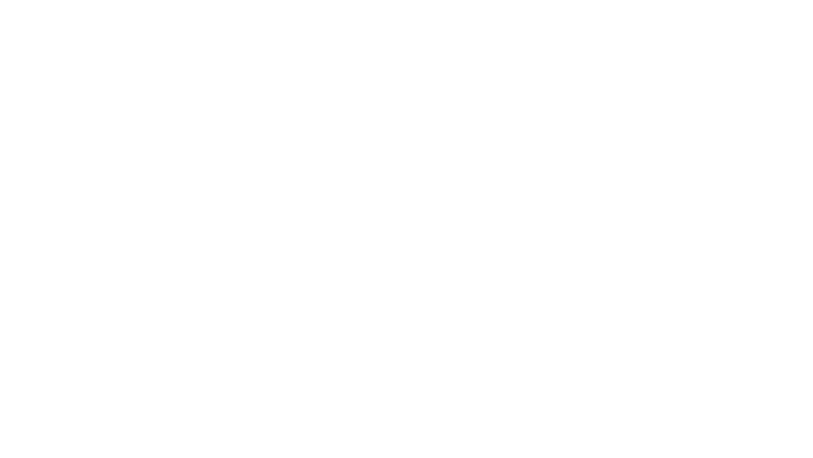
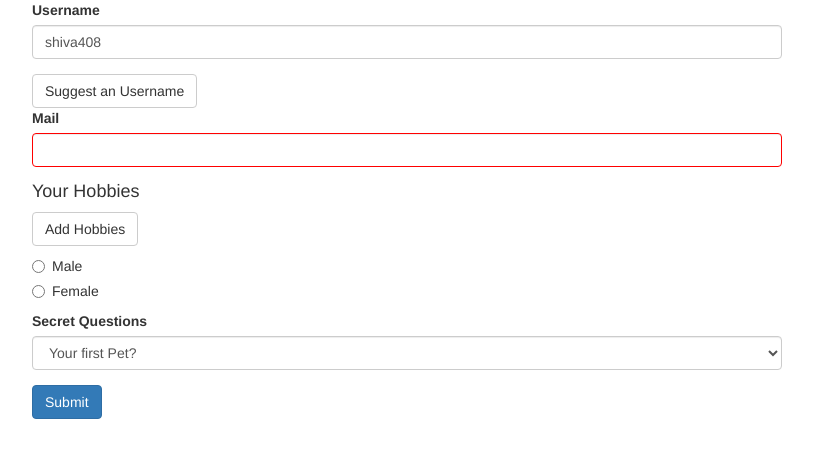
Before and after one commit to shiva508/angular-zero-to-hero, an Angular app: page / in a window 1280 px wide. Shown: the top 458 px of the page, without its empty margins (233-1046 px from the left). Built offline with nearby package versions, Linux system fonts and the light colour scheme.

Commit message:
form changes

```diff
--- a/src/app/app.component.css
+++ b/src/app/app.component.css
@@ -0,0 +1,3 @@
+input.ng-invalid {
+  border: 1px solid red;
+}
--- a/src/app/app.component.html
+++ b/src/app/app.component.html
@@ -1,3 +1,77 @@
-<style></style>
-<div class="container"></div>
+<div class="container">
+  <div class="row">
+    <div class="col-xs-12 col-sm-10 col-md-8 col-sm-offset-1 col-md-offset-2">
+      <form [formGroup]="signUpForm" (ngSubmit)="onSubmit()">
+        <div id="user-data">
+          <div class="form-group">
+            <label for="username">Username</label>
+            <input
+              type="text"
+              id="username"
+              class="form-control"
+              formControlName="username"
+            />
+            <span
+              *ngIf="
+                !signUpForm.get('username')?.valid &&
+                signUpForm.get('username')?.touched
+              "
+              >Please enter valid user name</span
+            >
+          </div>
+          <button class="btn btn-default" type="button">
+            Suggest an Username
+          </button>
+          <div class="form-group">
+            <label for="email">Mail</label>
+            <input
+              type="email"
+              id="email"
+              class="form-control"
+              formControlName="email"
+            />
+            <span
+              *ngIf="
+                !signUpForm.get('email')?.valid &&
+                signUpForm.get('email')?.touched
+              "
+              >Please enter valid email</span
+            >
+          </div>
+          <div formArrayName="hobbies">
+            <h4>Your Hobbies</h4>
+            <button class="btn btn-default" (click)="addHobbies()">
+              Add Hobbies
+            </button>
+            <div
+              class="form-group"
+              *ngFor="let hobbyControl of getHobbies().controls; let i = index"
+            >
+              <input type="text" name="" id="" [formControlName]="i" />
+            </div>
+          </div>
+          <div class="radio" *ngFor="let gender of genders">
+            <label
+              ><input
+                type="radio"
+                [value]="gender"
+                id="gender"
+                formControlName="gender"
+              />
+              {{ gender }}</label
+            >
+          </div>
+        </div>
+        <div class="form-group">
+          <label for="secret">Secret Questions</label>
+          <select id="secret" class="form-control">
+            <option value="pet">Your first Pet?</option>
+            <option value="teacher">Your first teacher?</option>
+          </select>
+        </div>
+        <button class="btn btn-primary" type="submit">Submit</button>
+      </form>
+    </div>
+  </div>
+</div>
 <router-outlet></router-outlet>
--- a/src/app/app.component.ts
+++ b/src/app/app.component.ts
@@ -1,10 +1,76 @@
-import { Component } from '@angular/core';
+import { Component, OnInit } from '@angular/core';
+import { FormArray, FormControl, FormGroup, Validators } from '@angular/forms';
+import { Observable } from 'rxjs';
 
 @Component({
   selector: 'app-root',
   templateUrl: './app.component.html',
-  styleUrls: ['./app.component.css']
+  styleUrls: ['./app.component.css'],
 })
-export class AppComponent {
+export class AppComponent implements OnInit {
   title = 'angular-zero-to-hero';
+  genders: string[] = ['Male', 'Female'];
+  forbiddenUserNames: string[] = ['Geetha', 'Kousar'];
+
+  signUpForm!: FormGroup;
+  ngOnInit(): void {
+    this.signUpForm = new FormGroup({
+      username: new FormControl(null, [
+        Validators.required,
+        this.forbiddenNames.bind(this),
+      ]),
+      email: new FormControl(
+        null,
+        [Validators.required, Validators.email],
+        this.forbiddenEmails.bind
+      ),
+      gender: new FormControl('Male'),
+      hobbies: new FormArray([]),
+    });
+    this.signUpForm.valueChanges.subscribe((value) => {
+      console.log(value);
+    });
+    this.signUpForm.statusChanges.subscribe((status) => {
+      console.log(status);
+    });
+    this.signUpForm.setValue({
+      username: 'shiva508',
+      email: '',
+      gender: 'male',
+      hobbies: [],
+    });
+    this.signUpForm.patchValue({
+      username: 'shiva408',
+    });
+  }
+  onSubmit() {
+    console.log(this.signUpForm);
+    this.signUpForm.reset();
+  }
+  addHobbies() {
+    const control = new FormControl(null, Validators.required);
+    (<FormArray>this.signUpForm.get('hobbies')).push(control);
+  }
+
+  getHobbies(): FormArray {
+    return this.signUpForm.get('hobbies') as FormArray;
+  }
+  forbiddenNames(control: FormControl): { [s: string]: boolean } {
+    if (this.forbiddenUserNames.indexOf(control.value) !== -1) {
+      return { nameIsForbidden: true };
+    }
+    return null!;
+  }
+  forbiddenEmails(control: FormControl): Promise<any> | Observable<any> {
+    const promise = new Promise<any>((resolve, reject) => {
+      setTimeout(() => {
+        if (control.value === 'geetha@gmail.com') {
+          resolve({ emailIsForbidden: true });
+        } else {
+          resolve(null);
+        }
+      }, 1000);
+    });
+    return promise;
+  }
 }
--- a/tsconfig.json
+++ b/tsconfig.json
@@ -19,10 +19,7 @@
     "target": "ES2022",
     "module": "ES2022",
     "useDefineForClassFields": false,
-    "lib": [
-      "ES2022",
-      "dom"
-    ]
+    "lib": ["ES2022", "dom"]
   },
   "angularCompilerOptions": {
     "enableI18nLegacyMessageIdFormat": false,
```
Also changed, not shown: src/app/app.module.ts (+5 -9 lines).
